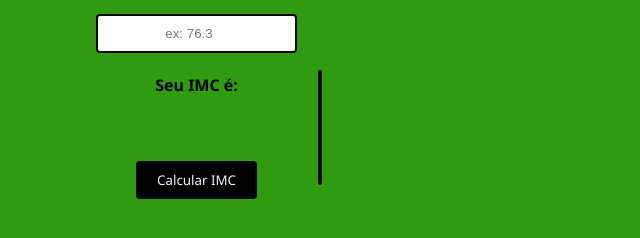
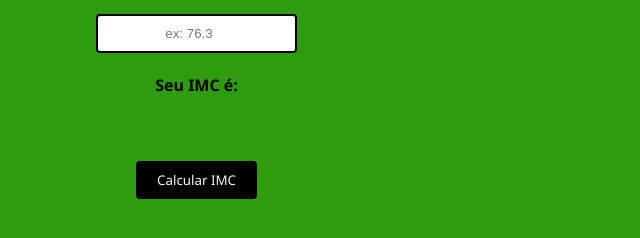
Before and after one commit to gabrielx16x/IMC, a plain HTML site: page html/calc_idoso.html in a window 1280 px wide. Shown: the part 314-552 px from the top of the page, 482-1122 px from the left. Drawn offline with Linux system fonts and the light colour scheme.

Commit message:
Nova alteração

```diff
--- a/css/calc_adulto.css
+++ b/css/calc_adulto.css
@@ -30,7 +30,7 @@ p{
 img{
     height: 411px;
     border-radius: 4px;
-    border: 2px solid black;
+    border: none;
 }
 input{
     border-radius: 4px;
--- a/css/calc_idoso.css
+++ b/css/calc_idoso.css
@@ -31,7 +31,7 @@ p{
     width: auto;
     height: 111px;
     border-radius: 4px;
-    border: 2px solid black;
+    border: none;
 }
 input{
     border-radius: 4px;
```
